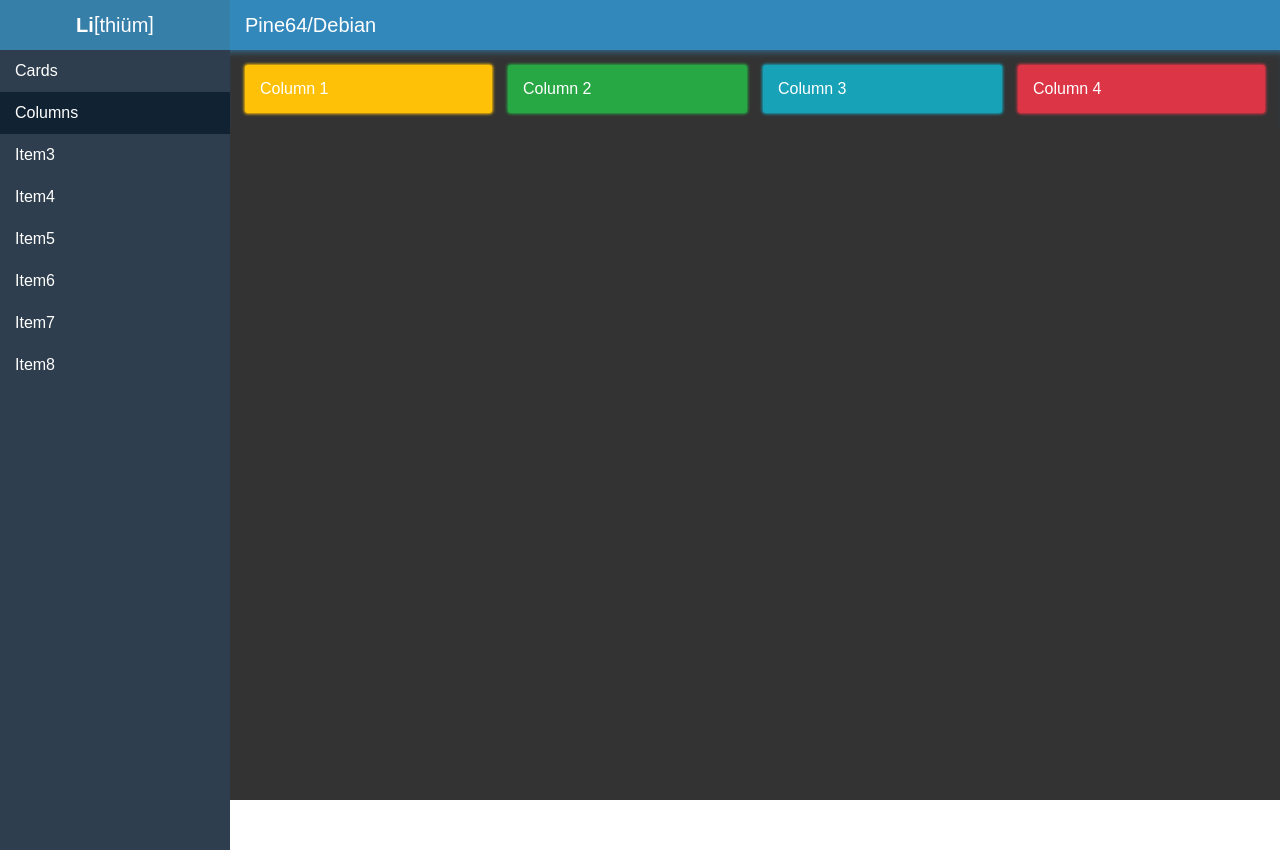
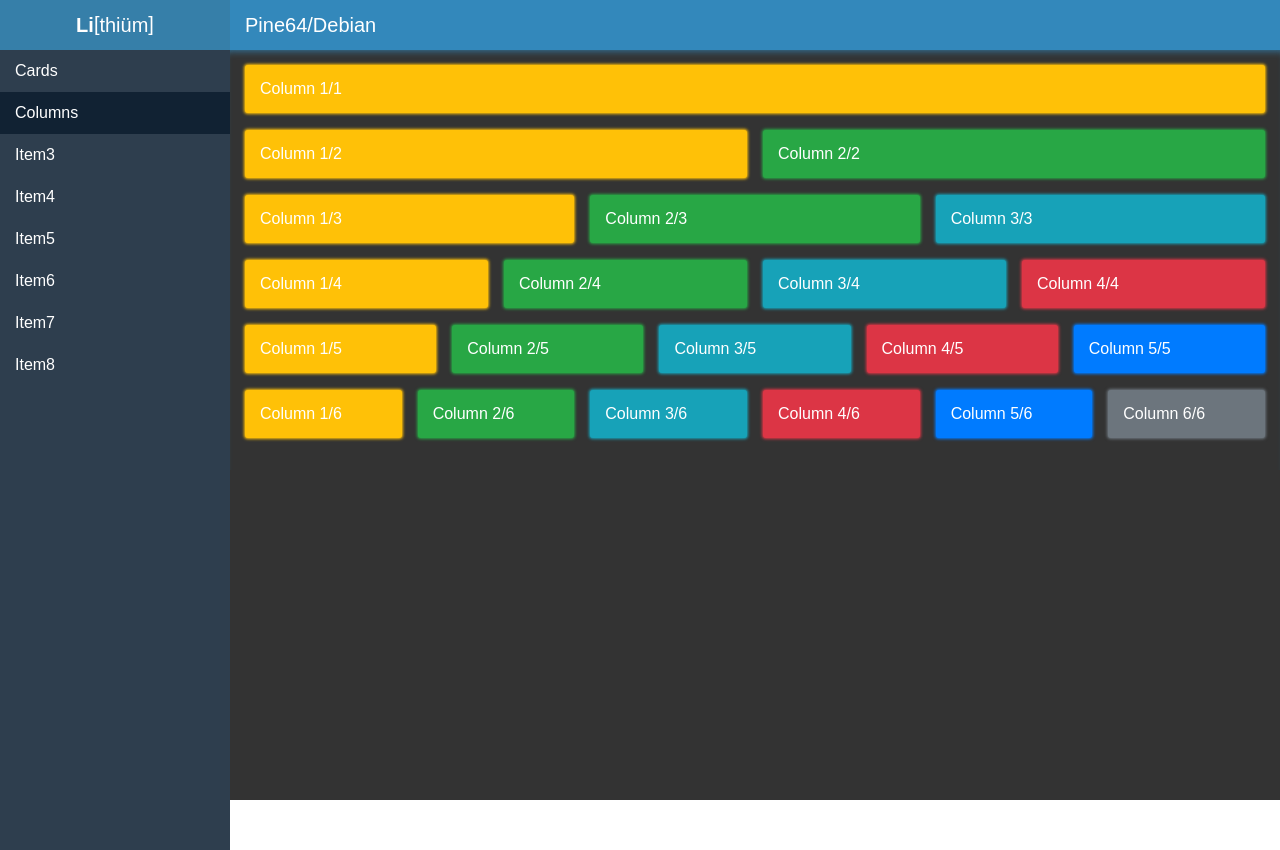
Before and after one commit to Catethysis/Lithium, a React (Create React App) app: page / in a window 1280 px wide. Built offline with nearby package versions, Linux system fonts and the light colour scheme.

Commit message:
Column style finally fixed

```diff
--- a/src/ContentPages/page2.css
+++ b/src/ContentPages/page2.css
@@ -1,5 +1,13 @@
-.¼ {
-    width: 25%;
+.⅟ { width: 100%;}
+.½ { width: 50%; }
+.⅓ { width: 33.3333%; }
+.¼ { width: 25%; }
+.⅕ { width: 20%; }
+.⅙ { width: 16.6667%; }
+.⅐ { width: 14.2857%; }
+.⅛ { width: 12.5%; }
+
+.⅟, .½, .⅓, .¼, .⅕, .⅙, .⅐, .⅛ {
     height: 50px;
     display: inline-block;
     padding-left: 8px;
@@ -7,10 +15,8 @@
     box-sizing: border-box;
 }
 
-.¼:first-child {
-    padding-left: 0px;
+.columns_holder {
+    margin-bottom: 15px;
+    margin-left: -8px;
+    margin-right: -8px;
 }
-
-.¼:last-child {
-    padding-right: 0px;
-}
--- a/src/ContentPages/page2.js
+++ b/src/ContentPages/page2.js
@@ -5,25 +5,127 @@ import {Card, colors} from './Card'
 export default class extends Component {
   render () {
     return [
+      <div className="1_of_⅟ columns_holder">
+        <div className="⅟">
+          <Card color={colors.warning}>
+            Column 1/1
+          </Card>
+        </div>
+      </div>,
+
+      <div className="2_of_½ columns_holder">
+        <div className="½">
+          <Card color={colors.warning}>
+            Column 1/2
+          </Card>
+        </div>
+        <div className="½">
+          <Card color={colors.success}>
+            Column 2/2
+          </Card>
+        </div>
+      </div>,
+
+      <div className="3_of_⅓ columns_holder">
+        <div className="⅓">
+          <Card color={colors.warning}>
+            Column 1/3
+          </Card>
+        </div>
+        <div className="⅓">
+          <Card color={colors.success}>
+            Column 2/3
+          </Card>
+        </div>
+        <div className="⅓">
+          <Card color={colors.info}>
+            Column 3/3
+          </Card>
+        </div>
+      </div>,
+
+      <div className="4_of_¼ columns_holder">
         <div className="¼">
           <Card color={colors.warning}>
-          Column 1
+            Column 1/4
           </Card>
-      </div>,
+        </div>
         <div className="¼">
           <Card color={colors.success}>
-          Column 2
+            Column 2/4
           </Card>
-      </div>,
+        </div>
         <div className="¼">
           <Card color={colors.info}>
-          Column 3
+            Column 3/4
           </Card>
-      </div>,
+        </div>
         <div className="¼">
           <Card color={colors.danger}>
-          Column 4
+            Column 4/4
           </Card>
+        </div>
+      </div>,
+
+      <div className="5_of_⅕ columns_holder">
+        <div className="⅕">
+          <Card color={colors.warning}>
+            Column 1/5
+          </Card>
+        </div>
+        <div className="⅕">
+          <Card color={colors.success}>
+            Column 2/5
+          </Card>
+        </div>
+        <div className="⅕">
+          <Card color={colors.info}>
+            Column 3/5
+          </Card>
+        </div>
+        <div className="⅕">
+          <Card color={colors.danger}>
+            Column 4/5
+          </Card>
+        </div>
+        <div className="⅕">
+          <Card color={colors.primary}>
+            Column 5/5
+          </Card>
+        </div>
+      </div>,
+
+      <div className="6_of_⅙ columns_holder">
+        <div className="⅙">
+          <Card color={colors.warning}>
+            Column 1/6
+          </Card>
+        </div>
+        <div className="⅙">
+          <Card color={colors.success}>
+            Column 2/6
+          </Card>
+        </div>
+        <div className="⅙">
+          <Card color={colors.info}>
+            Column 3/6
+          </Card>
+        </div>
+        <div className="⅙">
+          <Card color={colors.danger}>
+            Column 4/6
+          </Card>
+        </div>
+        <div className="⅙">
+          <Card color={colors.primary}>
+            Column 5/6
+          </Card>
+        </div>
+        <div className="⅙">
+          <Card color={colors.secondary}>
+            Column 6/6
+          </Card>
+        </div>
       </div>
     ]
   }
```
Lines whose indentation alone changed are shown as unchanged.
